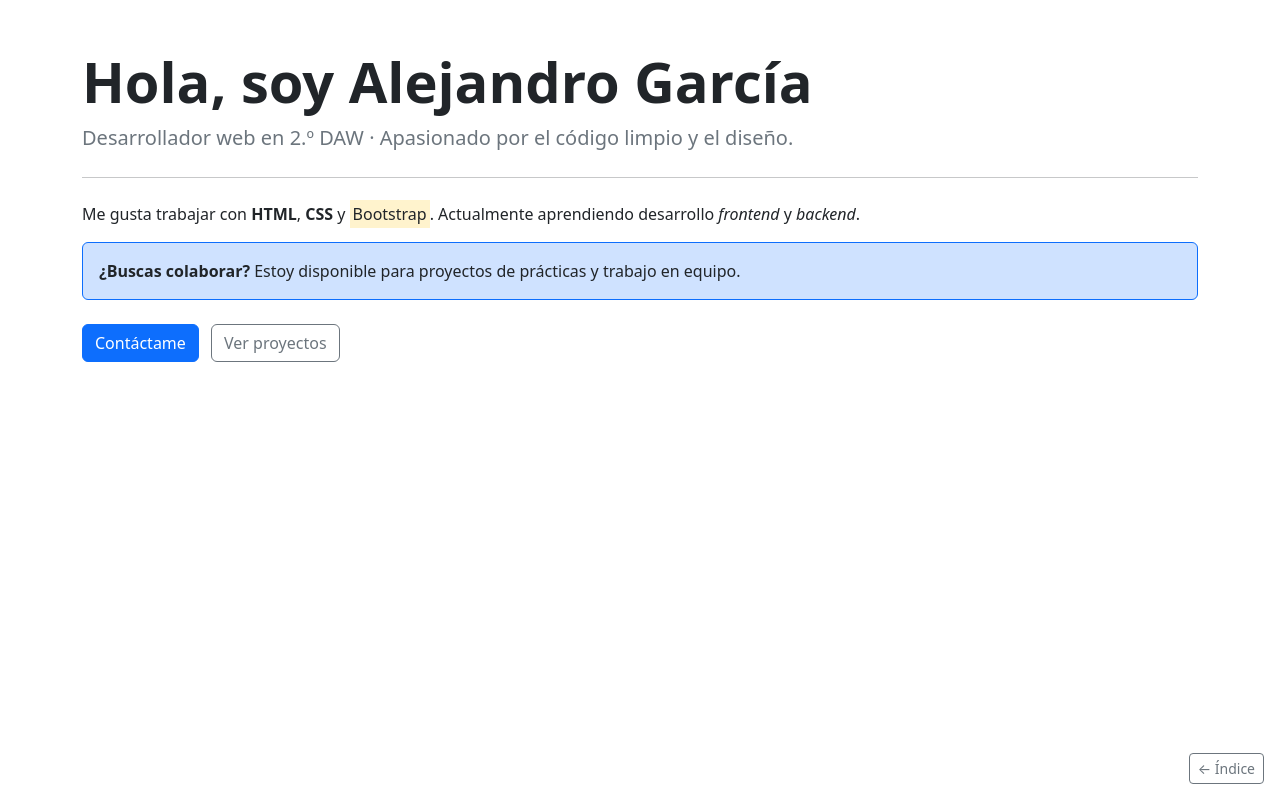
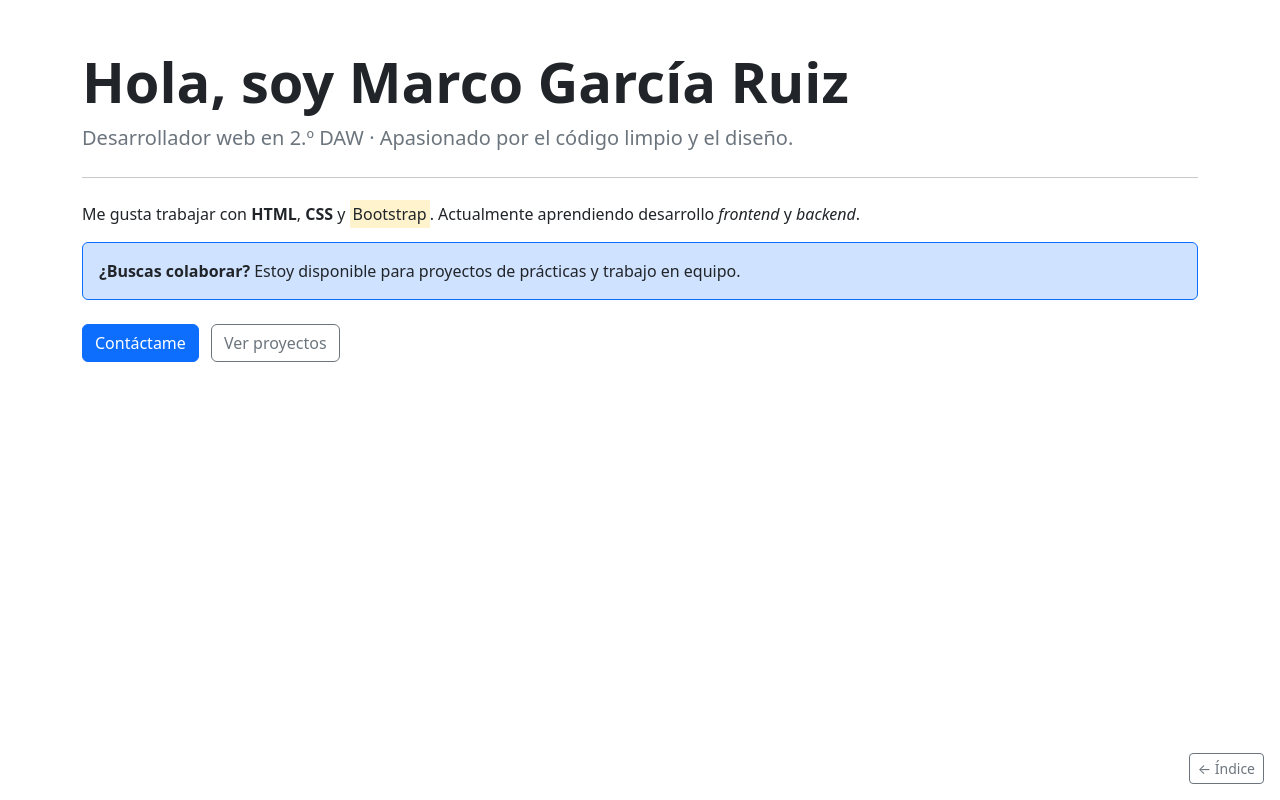
Before and after one commit to Mxrcx125/Bootstrap-introduccion-1, a plain HTML site: page bootstrap-intro/ej02-presentacion/index.html in a window 1280 px wide. Drawn offline with nearby package versions, Linux system fonts and the light colour scheme.

Commit message:
Actualizar nombre a Marco García Ruiz en ej02

```diff
--- a/bootstrap-intro/ej02-presentacion/index.html
+++ b/bootstrap-intro/ej02-presentacion/index.html
@@ -19,7 +19,7 @@
   <!-- PASO 1: contenedor con relleno vertical (py-5), título grande (display-4)
                y subtítulo destacado (lead) -->
   <div class="container py-5">
-    <h1 class="display-4 fw-bold">Hola, soy Alejandro García</h1>
+    <h1 class="display-4 fw-bold">Hola, soy Marco García Ruiz</h1>
     <p class="lead text-secondary">Desarrollador web en 2.º DAW · Apasionado por el código limpio y el diseño.</p>
 
     <!-- PASO 2: separador <hr> y un párrafo con palabras resaltadas -->
```
